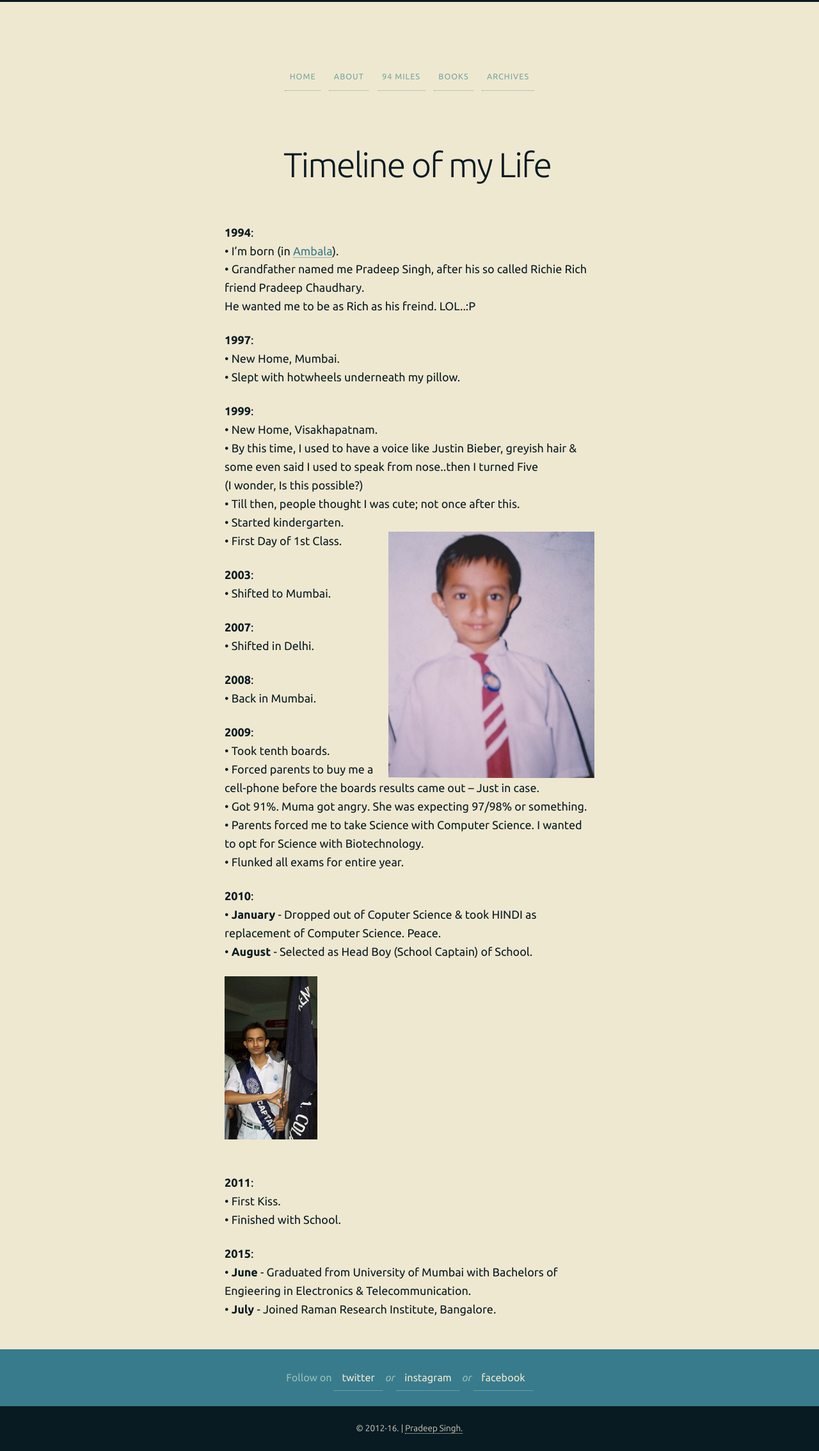
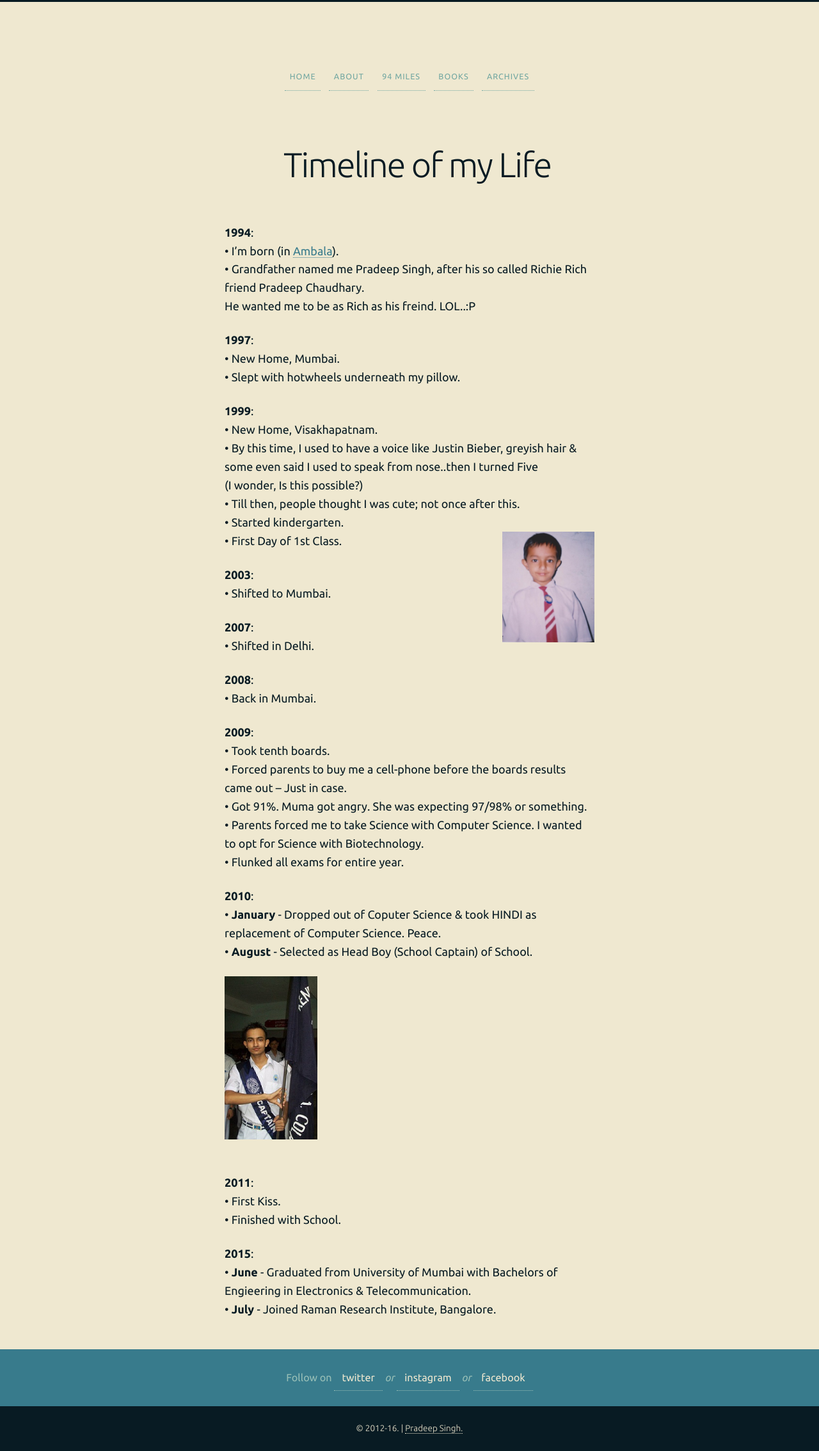
Before and after one commit to 93notes/93notes.github.io, a Jekyll site: the page built from timeline.html, in a window 1280 px wide. Shown: the whole page at 64% size. Built offline with Jekyll 4.4.1, drawn with Linux system fonts in a browser that asks for light colours; nearby versions of some CDN libraries.

Commit message:
Update timeline.html

```diff
--- a/timeline.html
+++ b/timeline.html
@@ -55,7 +55,7 @@ slug: timeline
 &bull; Started kindergarten. </br>
 &bull; First Day of 1st Class.
 <!-- <div id="event-main" class="g one-whole cf"> -->
-  <img style="float: right;" src="/images/personal/first-day-in-school.jpg" alt="Pradeep Singh first day in School"/>
+  <img width="25%" style="float: right;" src="/images/personal/first-day-in-school.jpg" alt="Pradeep Singh first day in School">
 <!-- </div> --></br>
 </p>
 
```
